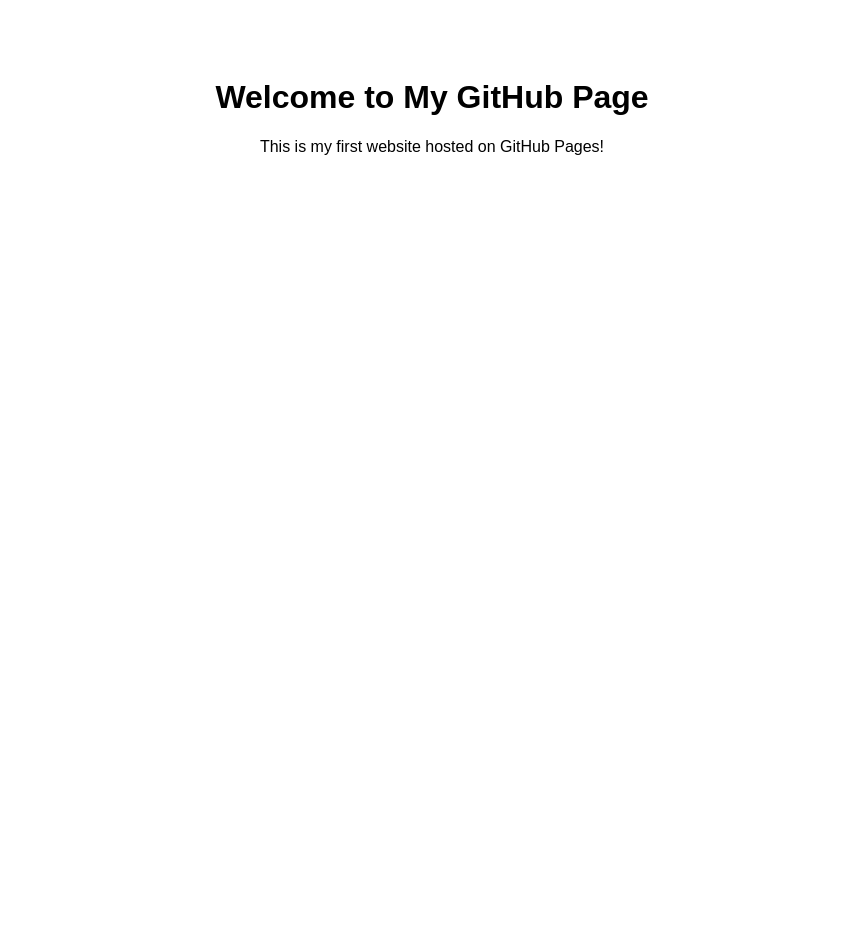
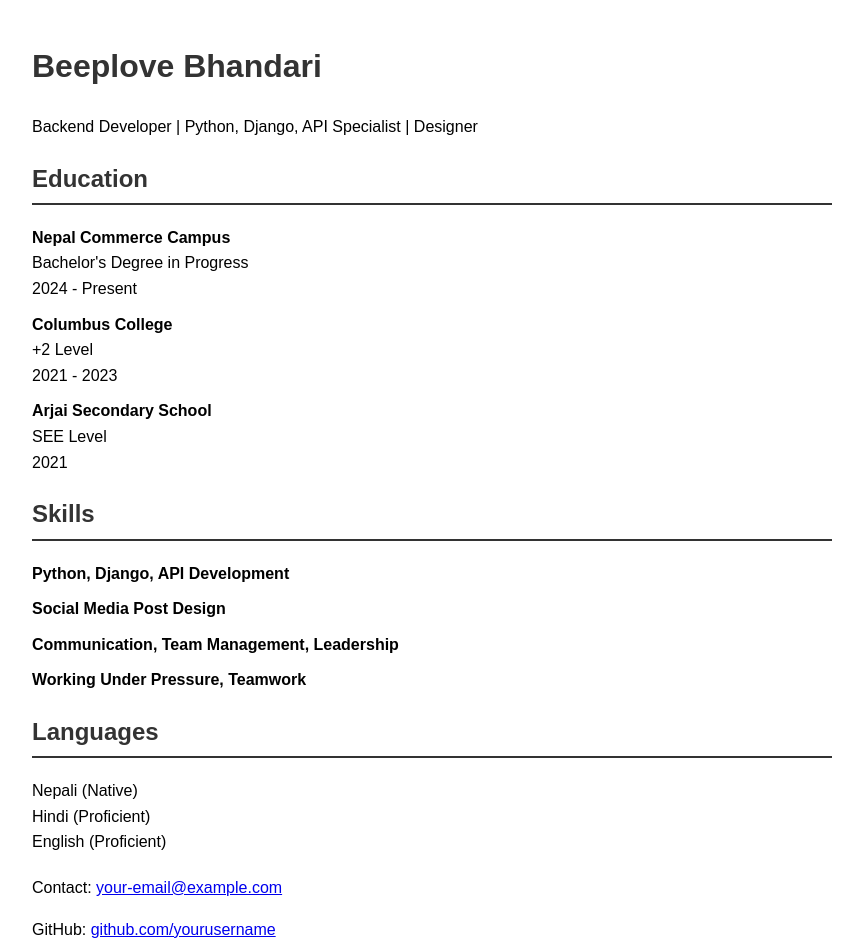
Before and after one commit to beeplovebhandari/beeplovebhandari.github.io, a plain HTML site: page index.html in a window 1280 px wide. Shown: the whole page, without its empty margins (208-1071 px from the left). Before the commit the page ends 800 px from the top, so only its background shows below. Drawn offline with Linux system fonts and the light colour scheme.

Commit message:
new index added

```diff
--- a/index.html
+++ b/index.html
@@ -3,13 +3,70 @@
 <head>
     <meta charset="UTF-8">
     <meta name="viewport" content="width=device-width, initial-scale=1.0">
-    <title>My GitHub Page</title>
+    <title>Beeplove Bhandari - Curriculum Vitae</title>
     <style>
-        body { font-family: Arial, sans-serif; text-align: center; padding: 50px; }
+        body {
+            font-family: Arial, sans-serif;
+            line-height: 1.6;
+            max-width: 800px;
+            margin: 0 auto;
+            padding: 20px;
+        }
+        h1, h2 {
+            color: #333;
+        }
+        .section {
+            margin-bottom: 20px;
+        }
+        .section h2 {
+            border-bottom: 2px solid #333;
+            padding-bottom: 5px;
+        }
+        .section p {
+            margin: 10px 0;
+        }
+        .skills {
+            font-weight: bold;
+        }
     </style>
 </head>
 <body>
-    <h1>Welcome to My GitHub Page</h1>
-    <p>This is my first website hosted on GitHub Pages!</p>
+    <header>
+        <h1>Beeplove Bhandari</h1>
+        <p>Backend Developer | Python, Django, API Specialist | Designer</p>
+    </header>
+
+    <section class="section">
+        <h2>Education</h2>
+        <p><strong>Nepal Commerce Campus</strong><br>
+           Bachelor's Degree in Progress<br>
+           2024 - Present</p>
+        <p><strong>Columbus College</strong><br>
+           +2 Level<br>
+           2021 - 2023</p>
+        <p><strong>Arjai Secondary School</strong><br>
+           SEE Level<br>
+           2021</p>
+    </section>
+
+    <section class="section">
+        <h2>Skills</h2>
+        <p class="skills">Python, Django, API Development</p>
+        <p class="skills">Social Media Post Design</p>
+        <p class="skills">Communication, Team Management, Leadership</p>
+        <p class="skills">Working Under Pressure, Teamwork</p>
+    </section>
+
+    <section class="section">
+        <h2>Languages</h2>
+        <p>Nepali (Native)<br>
+           Hindi (Proficient)<br>
+           English (Proficient)</p>
+    </section>
+
+    <footer>
+        <p>Contact: <a href="mailto:your-email@example.com">your-email@example.com</a></p>
+        <p>GitHub: <a href="https://github.com/yourusername">github.com/yourusername</a></p>
+    </footer>
 </body>
 </html>
```
